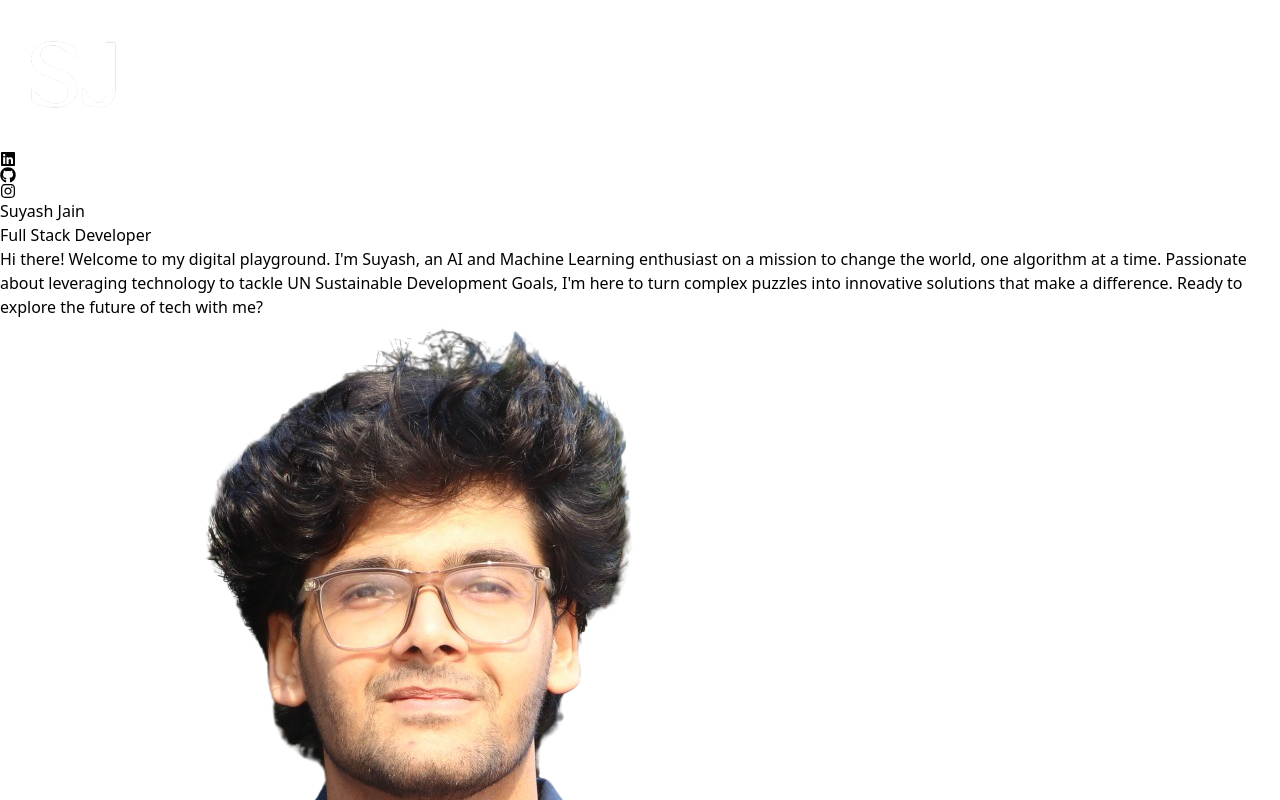
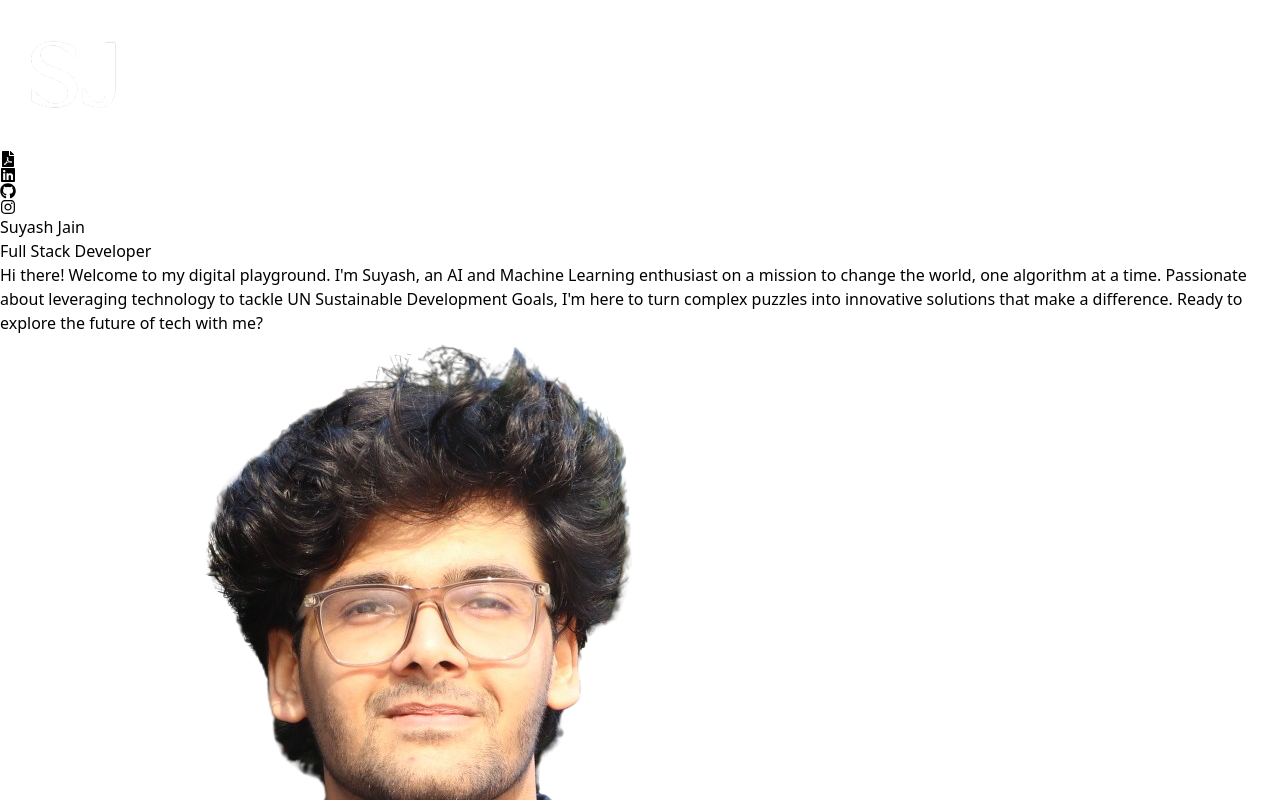
Before and after one commit to suyashj1231/suyashj1231.github.io, a React (Vite) app: page / in a window 1280 px wide. Shown: the top 800 px of the page. Built offline with nearby package versions, Linux system fonts and the light colour scheme.

Commit message:
Added Resume 6 Nov

```diff
--- a/src/assets/components/Contact.jsx
+++ b/src/assets/components/Contact.jsx
@@ -27,9 +27,13 @@ const Contact = () => {
              className='my-4'>
                 <a href={`mailto:${CONTACT.email}`} className='border-b'>{CONTACT.email}</a>
             </motion.p>
-            <motion.p className=''>
+            <motion.p className='my-4'>
                 <a href={CONTACT.LinkedIn} className='border-b'>LinkedIn</a>
             </motion.p>
+            <motion.p className='my-4'>
+                <a href="src/assets/components/Resume_Suyash.pdf" target="_blank" rel="noopener noreferrer" className='border-b'>Resume</a>
+            </motion.p>
+
         </div>
     </div>
   )
--- a/src/assets/components/NavBar.jsx
+++ b/src/assets/components/NavBar.jsx
@@ -1,5 +1,5 @@
 import logo from "../logosjw.png";
-import {FaLinkedin, FaGithub, FaInstagram} from 'react-icons/fa'
+import {FaLinkedin, FaGithub, FaInstagram,FaFilePdf } from 'react-icons/fa'
 import React from 'react'
 import { CONTACT } from '../../constants';
 import { motion } from 'framer-motion';
@@ -28,6 +28,9 @@ const NavBar = () => {
         <img src={logo} className='mx-2 w-20' alt="logo" />
     </motion.div>
     <div className='m-8 flex items-center justify-center gap-4 text-2xl'>
+      <a href="src/assets/components/Resume_Suyash.pdf" target="_blank" rel="noopener noreferrer">
+        <FaFilePdf />
+      </a>
       <a href={CONTACT.LinkedIn} target="_blank" rel="noopener noreferrer">
         <FaLinkedin />
       </a>
```
Also changed, not shown: 1 other file (tests, documents, lock files or other folders).
